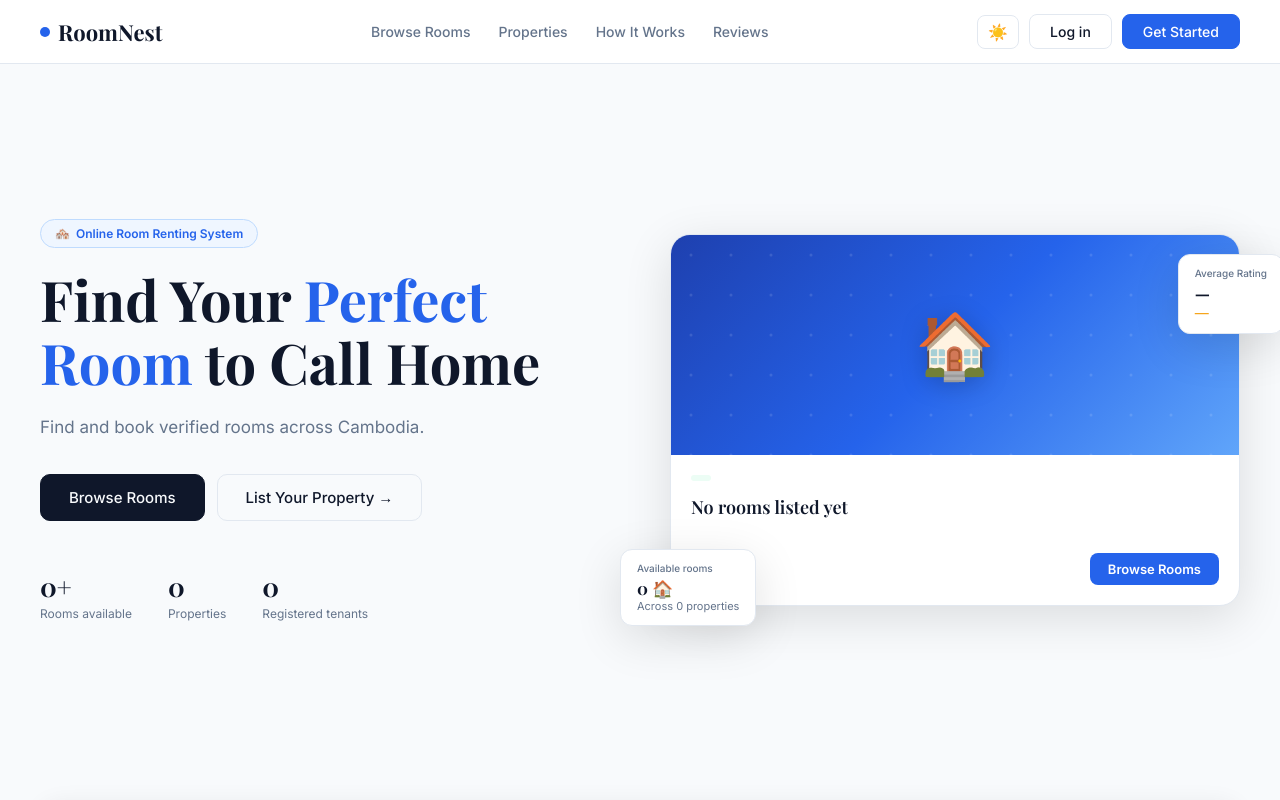
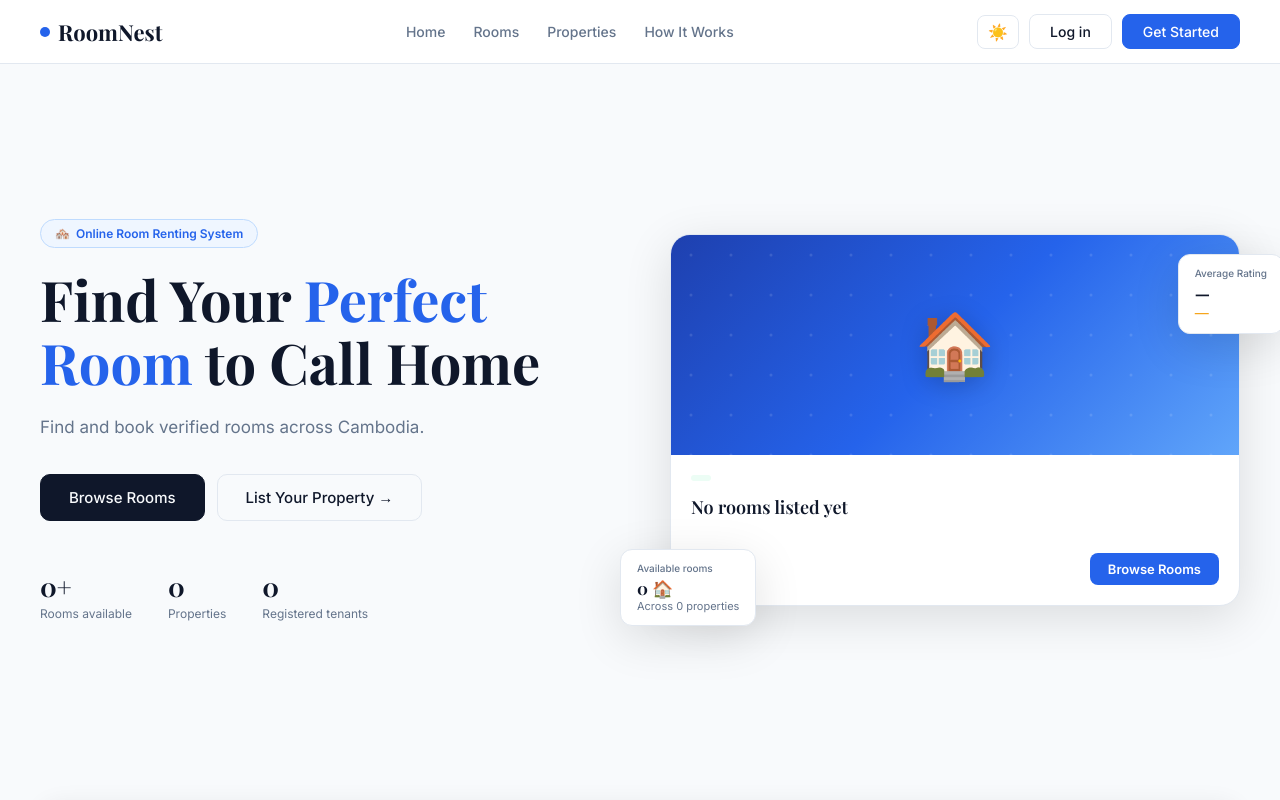
Before and after one commit to LEUSophal/Group-1-databse-project, a plain HTML site: page Renting/index.html in a window 1280 px wide. Shown: the top 800 px of the page. Drawn offline with nearby package versions, Linux system fonts and the light colour scheme; no server answers; a web font is replaced by a local one.

Commit message:
change some interface

```diff
--- a/Renting/backend/seed.js
+++ b/Renting/backend/seed.js
@@ -78,13 +78,13 @@ const conn = await mysql.createConnection({
   // Bookings
   // AFTER — change 4 → 2 and 5 → 3:
   await conn.execute(
-    "INSERT INTO Booking (...) VALUES ('2026-04-01', '2026-07-01', 'confirmed', 1, 1, 1)"
+    "INSERT INTO Booking (check_in, check_out, status, Tenant_idTenant, Room_idRoom, Admin_idAdmin) VALUES ('2026-04-01', '2026-07-01', 'confirmed', 1, 1, 1)"
   );
   await conn.execute(
-    "INSERT INTO Booking (...) VALUES ('2026-05-01', '2026-08-01', 'pending', 2, 2, 1)"
+    "INSERT INTO Booking (check_in, check_out, status, Tenant_idTenant, Room_idRoom, Admin_idAdmin) VALUES ('2026-05-01', '2026-08-01', 'pending', 2, 2, 1)"
   );
   await conn.execute(
-    "INSERT INTO Booking (...) VALUES ('2026-03-15', '2026-06-15', 'confirmed', 1, 3, 1)"
+    "INSERT INTO Booking (check_in, check_out, status, Tenant_idTenant, Room_idRoom, Admin_idAdmin) VALUES ('2026-03-15', '2026-06-15', 'confirmed', 1, 3, 1)"
   );
 
   // Reviews
--- a/Renting/index.html
+++ b/Renting/index.html
@@ -13,12 +13,12 @@
 
 <!-- NAV -->
 <nav>
-  <a class="logo" href="#"><div class="logo-dot"></div>RoomNest</a>
+  <a class="logo" href="#" onclick="showPage('home'); return false;"><div class="logo-dot"></div>RoomNest</a>
   <div class="nav-links">
-    <a href="#rooms">Browse Rooms</a>
-    <a href="#properties">Properties</a>
-    <a href="#how">How It Works</a>
-    <a href="#reviews">Reviews</a>
+    <a href="#" onclick="showPage('home'); return false;">Home</a>
+    <a href="#" onclick="showPage('rooms'); return false;">Rooms</a>
+    <a href="#" onclick="showPage('properties'); return false;">Properties</a>
+    <a href="#how" onclick="showPage('home');">How It Works</a>
   </div>
   <div class="nav-right" id="navRight">
     <button class="btn" onclick="toggleSiteTheme()" id="siteThemeToggle" style="padding:6px 10px;font-size:16px;cursor:pointer;border:1.5px solid var(--border);border-radius:8px;background:transparent;" title="Toggle Dark/Light Mode">🌓</button>
@@ -45,13 +45,13 @@
 </script>
 
 <!-- HERO -->
-<div class="hero">
+<div class="hero" id="heroSection">
   <div class="hero-text">
     <div class="hero-badge">🏘️ &nbsp;Online Room Renting System</div>
     <h1>Find Your <span>Perfect Room</span> to Call Home</h1>
     <p class="hero-sub">Find and book verified rooms across Cambodia.</p>
     <div class="hero-actions">
-      <button class="btn btn-dark btn-lg" onclick="document.getElementById('rooms').scrollIntoView({behavior:'smooth'})">Browse Rooms</button>
+      <button class="btn btn-dark btn-lg" onclick="showPage('rooms')">Browse Rooms</button>
       <button class="btn btn-ghost btn-lg" onclick="window.location.href='login.html?tab=register'">List Your Property →</button>
     </div>
     <div class="hero-stats">
@@ -70,7 +70,7 @@
         <div class="hv-meta" id="heroRoomMeta"></div>
         <div class="hv-foot">
           <div class="hv-price" id="heroRoomPrice"></div>
-          <button class="hv-book" onclick="document.getElementById('rooms').scrollIntoView({behavior:'smooth'})">Browse Rooms</button>
+          <button class="hv-book" onclick="showPage('rooms')">Browse Rooms</button>
         </div>
       </div>
     </div>
@@ -87,7 +87,7 @@
   </div>
 </div>
 
-<div class="search-wrap">
+<div class="search-wrap" id="searchSection">
 
   <div class="search-box">
 
@@ -162,7 +162,7 @@
       <div class="sec-title">Browse Rooms Near You</div>
     </div>
 
-    <a class="view-all" href="#">
+    <a class="view-all" href="#" onclick="showPage('rooms'); return false;">
       View all rooms →
     </a>
   </div>
@@ -271,7 +271,7 @@
 </div>
 
 <!-- ROLES -->
-<section style="background:var(--card-bg);border-radius:28px;margin:0 0 0 0;padding:80px 40px;">
+<section id="rolesSection" style="background:var(--card-bg);border-radius:28px;margin:0 0 0 0;padding:80px 40px;">
   <div class="sec-header" style="margin-bottom:36px;">
     <div>
       <div class="sec-eyebrow">Who It's For</div>
@@ -326,12 +326,12 @@
 </section>
 
 <!-- CTA -->
-<div class="cta-block">
+<div class="cta-block" id="ctaSection">
   <h2>Ready to Find Your Room?</h2>
   <p>Start finding your perfect room today.</p>
   <div class="cta-btns">
     <button class="btn btn-dark btn-lg" onclick="window.location.href='login.html?tab=register'">Create Free Account</button>
-    <button class="btn btn-ghost btn-lg" onclick="document.getElementById('rooms').scrollIntoView({behavior:'smooth'})">Browse Rooms</button>
+    <button class="btn btn-ghost btn-lg" onclick="showPage('rooms')">Browse Rooms</button>
   </div>
 </div>
 
@@ -342,8 +342,8 @@
       <a class="logo" href="#"><div class="logo-dot"></div>RoomNest</a>
     </div>
     <div style="display: flex; gap: 24px; justify-content: flex-end; flex-wrap: wrap;">
-      <a href="#rooms" style="color: var(--slate); text-decoration: none; font-size: 14px; font-weight: 500;">Browse Rooms</a>
-      <a href="#properties" style="color: var(--slate); text-decoration: none; font-size: 14px; font-weight: 500;">Properties</a>
+      <a href="#" onclick="showPage('rooms'); return false;" style="color: var(--slate); text-decoration: none; font-size: 14px; font-weight: 500;">Browse Rooms</a>
+      <a href="#" onclick="showPage('properties'); return false;" style="color: var(--slate); text-decoration: none; font-size: 14px; font-weight: 500;">Properties</a>
       <a href="admin-panel.html" style="color: var(--slate); text-decoration: none; font-size: 14px; font-weight: 500;">Admin</a>
       <a href="#" style="color: var(--slate); text-decoration: none; font-size: 14px; font-weight: 500;">Support</a>
     </div>
--- a/Renting/js/index.js
+++ b/Renting/js/index.js
@@ -317,3 +317,47 @@ document.addEventListener('keydown', e => {
     closePropDetail();
   }
 });
+
+// ──────────── SINGLE PAGE NAVIGATION ────────────
+function showPage(pageName) {
+  const hero = document.getElementById('heroSection');
+  const search = document.getElementById('searchSection');
+  const rooms = document.getElementById('rooms');
+  const how = document.getElementById('how');
+  const properties = document.getElementById('properties');
+  const roles = document.getElementById('rolesSection');
+  const reviews = document.getElementById('reviews');
+  const cta = document.getElementById('ctaSection');
+
+  function hideAll() {
+    if (hero) hero.style.display = 'none';
+    if (search) search.style.display = 'none';
+    if (rooms) rooms.style.display = 'none';
+    if (how) how.style.display = 'none';
+    if (properties) properties.style.display = 'none';
+    if (roles) roles.style.display = 'none';
+    if (reviews) reviews.style.display = 'none';
+    if (cta) cta.style.display = 'none';
+  }
+
+  hideAll();
+
+  if (pageName === 'home') {
+    if (hero) hero.style.display = '';
+    if (search) search.style.display = '';
+    if (rooms) rooms.style.display = '';
+    if (how) how.style.display = '';
+    if (properties) properties.style.display = '';
+    if (roles) roles.style.display = '';
+    if (reviews) reviews.style.display = '';
+    if (cta) cta.style.display = '';
+    window.scrollTo({top: 0, behavior: 'smooth'});
+  } else if (pageName === 'rooms') {
+    if (search) search.style.display = '';
+    if (rooms) rooms.style.display = '';
+    window.scrollTo({top: 0, behavior: 'smooth'});
+  } else if (pageName === 'properties') {
+    if (properties) properties.style.display = '';
+    window.scrollTo({top: 0, behavior: 'smooth'});
+  }
+}
```
